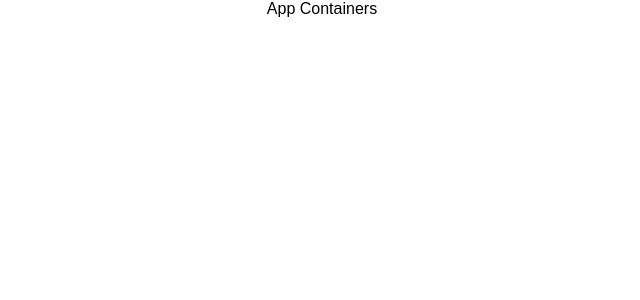
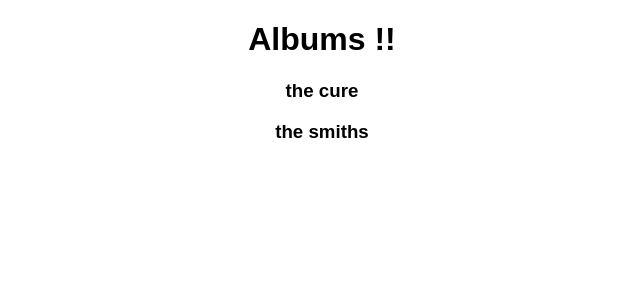
Before and after one commit to CodeDad70/record-crate-client, a React (Create React App) app: page / in a window 1280 px wide. Shown: the top 300 px of the page, without its empty margins (318-958 px from the left). Built offline with nearby package versions, Linux system fonts and the light colour scheme.

Commit message:
created an albums container to display all records

```diff
--- /dev/null
+++ b/src/containers/Albums.js
@@ -0,0 +1,12 @@
+import React from 'react';
+
+const Albums = (props) => (
+  <div>
+    <h1>Albums !! </h1>
+    {props.albums.map(album =>
+      <h3> {album.name} </h3>
+    )}
+  </div>
+);
+
+export default Albums;
--- a/src/containers/App.js
+++ b/src/containers/App.js
@@ -1,11 +1,23 @@
 import React, {Component} from 'react';
 import '../App.css'
+import Albums from './Albums'
+
+
+const albums = [
+  {
+    name: "the cure"
+  },
+  {
+    name: "the smiths"
+  }
+]
 
 class App extends Component {
   render() {
     return (
       <div className = "App">
-        App Containers
+
+        <Albums albums={albums} />
       </div>
     )
   };
```
